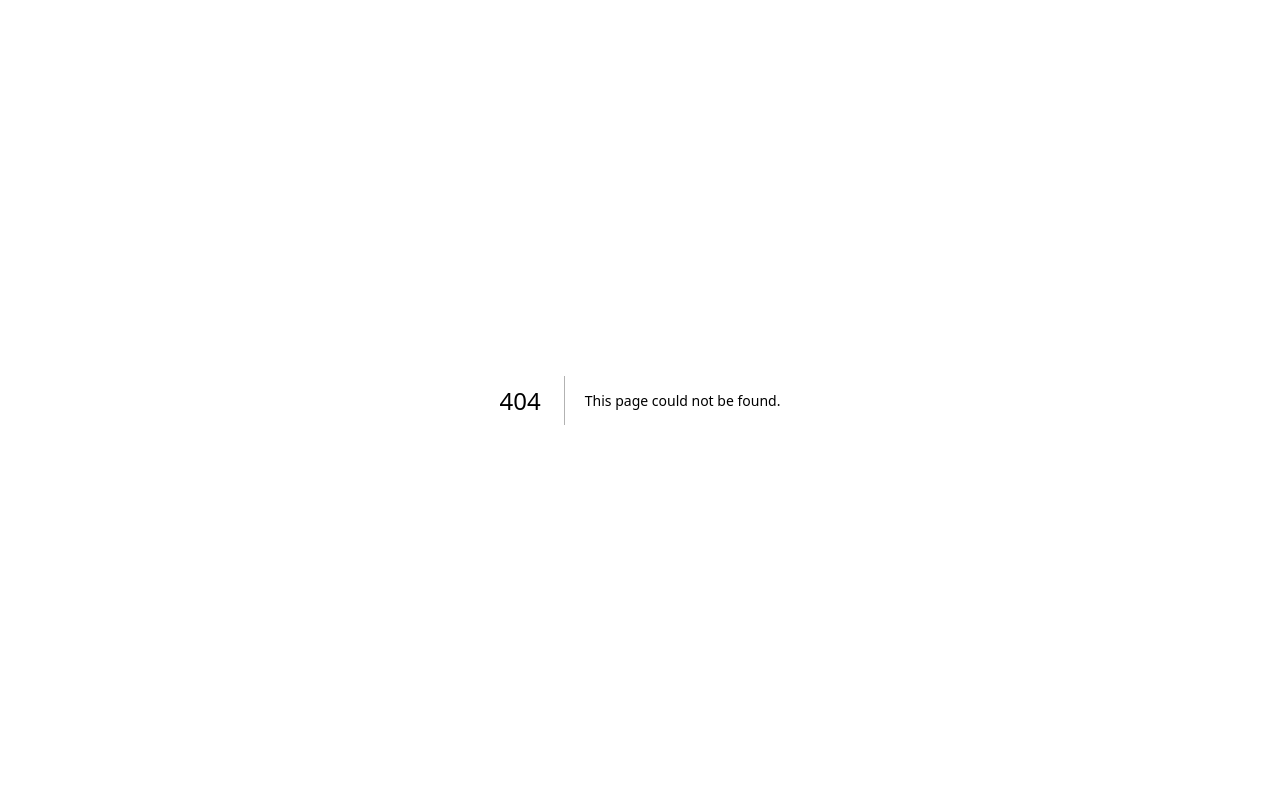
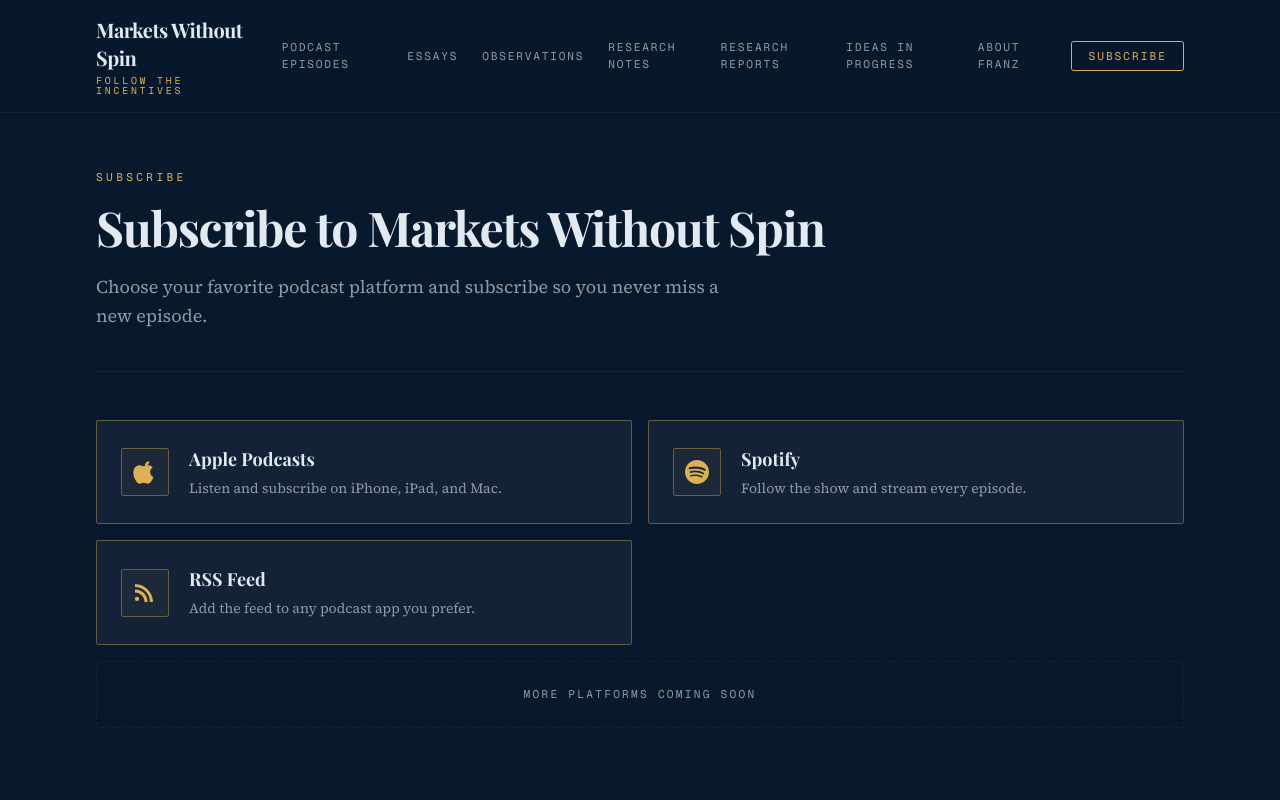
Before and after one commit to franzmussen/markets-without-spin, a Next.js app: page /follow in a window 1280 px wide. Before the commit this address had no page. Shown: the top 800 px of the page. Built offline with nearby package versions, Linux system fonts and the light colour scheme.

Commit message:
feat: add follow page and podcast subscription links
Co-authored-by: franzmussen <294330394+franzmussen@users.noreply.github.com>

```diff
--- /dev/null
+++ b/app/follow/page.tsx
@@ -0,0 +1,104 @@
+import type { Metadata } from "next"
+import { PageShell } from "@/components/page-shell"
+
+export const metadata: Metadata = {
+  title: "Subscribe to Markets Without Spin",
+  description:
+    "Choose your favorite podcast platform and subscribe so you never miss a new episode.",
+}
+
+type Platform = {
+  name: string
+  description: string
+  href: string
+  icon: (props: { className?: string }) => React.ReactNode
+}
+
+const PLATFORMS: Platform[] = [
+  {
+    name: "Apple Podcasts",
+    description: "Listen and subscribe on iPhone, iPad, and Mac.",
+    href: "https://podcasts.apple.com/us/podcast/markets-without-spin/id6783024308",
+    icon: AppleIcon,
+  },
+  {
+    name: "Spotify",
+    description: "Follow the show and stream every episode.",
+    href: "https://open.spotify.com/",
+    icon: SpotifyIcon,
+  },
+  {
+    name: "RSS Feed",
+    description: "Add the feed to any podcast app you prefer.",
+    href: "#",
+    icon: RssIcon,
+  },
+]
+
+export default function FollowPage() {
+  return (
+    <PageShell
+      eyebrow="Subscribe"
+      title="Subscribe to Markets Without Spin"
+      description="Choose your favorite podcast platform and subscribe so you never miss a new episode."
+    >
+      <div className="grid gap-4 sm:grid-cols-2">
+        {PLATFORMS.map((platform) => {
+          const Icon = platform.icon
+          const isPlaceholder = platform.href === "#"
+          return (
+            <a
+              key={platform.name}
+              href={platform.href}
+              target={isPlaceholder ? undefined : "_blank"}
+              rel={isPlaceholder ? undefined : "noopener noreferrer"}
+              className="group flex items-center gap-5 rounded-sm border border-primary/40 bg-card p-6 transition-colors hover:border-primary hover:bg-primary/5"
+            >
+              <span className="flex size-12 shrink-0 items-center justify-center rounded-sm border border-primary/40 bg-primary/5 text-primary transition-colors group-hover:bg-primary group-hover:text-primary-foreground">
+                <Icon className="size-6" />
+              </span>
+              <span className="min-w-0">
+                <span className="block font-heading text-lg font-bold text-foreground">
+                  {platform.name}
+                </span>
+                <span className="mt-1 block text-pretty text-sm leading-relaxed text-muted-foreground">
+                  {platform.description}
+                </span>
+              </span>
+            </a>
+          )
+        })}
+
+        <div className="flex items-center justify-center rounded-sm border border-dashed border-border/70 p-6 text-center sm:col-span-2">
+          <p className="font-mono text-[0.7rem] uppercase tracking-[0.2em] text-muted-foreground">
+            More platforms coming soon
+          </p>
+        </div>
+      </div>
+    </PageShell>
+  )
+}
+
+function AppleIcon({ className }: { className?: string }) {
+  return (
+    <svg className={className} viewBox="0 0 24 24" fill="currentColor" aria-hidden="true">
+      <path d="M16.365 1.43c0 1.14-.417 2.2-1.114 2.99-.84.95-2.207 1.685-3.32 1.598a3.36 3.36 0 0 1-.024-.41c0-1.094.475-2.26 1.184-3.024.717-.78 1.943-1.37 2.96-1.41.02.155.314.155.314.256zM20.5 17.36c-.55 1.27-.815 1.84-1.524 2.96-.99 1.565-2.385 3.515-4.116 3.53-1.538.015-1.934-1.005-4.022-.993-2.088.012-2.523 1.012-4.06.997-1.73-.015-3.052-1.776-4.042-3.34-2.77-4.378-3.06-9.514-1.35-12.245 1.215-1.94 3.13-3.075 4.93-3.075 1.832 0 2.984 1.005 4.5 1.005 1.47 0 2.366-1.007 4.487-1.007 1.604 0 3.302.873 4.515 2.383-3.967 2.173-3.323 7.84.682 9.785z" />
+    </svg>
+  )
+}
+
+function SpotifyIcon({ className }: { className?: string }) {
+  return (
+    <svg className={className} viewBox="0 0 24 24" fill="currentColor" aria-hidden="true">
+      <path d="M12 0C5.4 0 0 5.4 0 12s5.4 12 12 12 12-5.4 12-12S18.66 0 12 0zm5.52 17.34c-.24.36-.66.48-1.02.24-2.82-1.74-6.36-2.1-10.56-1.14-.42.12-.78-.18-.9-.54-.12-.42.18-.78.54-.9 4.56-1.02 8.52-.6 11.64 1.32.42.18.48.66.3 1.02zm1.44-3.3c-.3.42-.84.6-1.26.3-3.24-1.98-8.16-2.58-11.94-1.38-.48.12-1.02-.12-1.14-.6-.12-.48.12-1.02.6-1.14 4.38-1.32 9.78-.66 13.5 1.62.36.18.54.78.24 1.2zm.12-3.36C15.24 8.46 8.82 8.22 5.1 9.36c-.6.18-1.2-.18-1.38-.72-.18-.6.18-1.2.72-1.38 4.32-1.32 11.4-1.02 15.84 1.62.54.3.72 1.02.42 1.56-.3.42-1.02.6-1.62.24z" />
+    </svg>
+  )
+}
+
+function RssIcon({ className }: { className?: string }) {
+  return (
+    <svg className={className} viewBox="0 0 24 24" fill="currentColor" aria-hidden="true">
+      <path d="M6.18 17.82a2.18 2.18 0 1 1-4.36 0 2.18 2.18 0 0 1 4.36 0zM2 8.42v3.05c5.27 0 9.54 4.27 9.54 9.53h3.05C14.59 13.83 9.17 8.42 2 8.42zm0-5.42v3.05c8.27 0 14.95 6.69 14.95 14.95H20C20 11.59 11.94 3 2 3z" />
+    </svg>
+  )
+}
--- a/components/hero.tsx
+++ b/components/hero.tsx
@@ -35,15 +35,24 @@ export function Hero() {
           </Link>
         </div>
 
-        <div className="mt-5 flex flex-wrap items-center gap-3">
+        <div className="mt-5 flex flex-col items-stretch gap-3 sm:flex-row sm:items-center sm:flex-wrap">
           <a
             href="https://podcasts.apple.com/us/podcast/markets-without-spin/id6783024308"
             target="_blank"
             rel="noopener noreferrer"
-            className="group inline-flex items-center gap-2.5 rounded-sm border border-primary/40 bg-primary/5 px-5 py-2.5 font-mono text-xs uppercase tracking-[0.14em] text-foreground transition-colors hover:border-primary hover:bg-primary/10 hover:text-primary"
+            className="group inline-flex w-full items-center justify-center gap-2.5 rounded-sm border border-primary/40 bg-primary/5 px-5 py-2.5 font-mono text-xs uppercase tracking-[0.14em] text-foreground transition-colors hover:border-primary hover:bg-primary/10 hover:text-primary sm:w-auto sm:justify-start"
           >
             <AppleIcon className="size-4 text-primary" />
             Subscribe on Apple Podcasts
+          </a>
+          <a
+            href="https://open.spotify.com/"
+            target="_blank"
+            rel="noopener noreferrer"
+            className="group inline-flex w-full items-center justify-center gap-2.5 rounded-sm border border-primary/40 bg-primary/5 px-5 py-2.5 font-mono text-xs uppercase tracking-[0.14em] text-foreground transition-colors hover:border-primary hover:bg-primary/10 hover:text-primary sm:w-auto sm:justify-start"
+          >
+            <SpotifyIcon className="size-4 text-primary" />
+            Subscribe on Spotify
           </a>
         </div>
       </div>
@@ -63,3 +72,16 @@ function AppleIcon({ className }: { className?: string }) {
     </svg>
   )
 }
+
+function SpotifyIcon({ className }: { className?: string }) {
+  return (
+    <svg
+      className={className}
+      viewBox="0 0 24 24"
+      fill="currentColor"
+      aria-hidden="true"
+    >
+      <path d="M12 0C5.4 0 0 5.4 0 12s5.4 12 12 12 12-5.4 12-12S18.66 0 12 0zm5.52 17.34c-.24.36-.66.48-1.02.24-2.82-1.74-6.36-2.1-10.56-1.14-.42.12-.78-.18-.9-.54-.12-.42.18-.78.54-.9 4.56-1.02 8.52-.6 11.64 1.32.42.18.48.66.3 1.02zm1.44-3.3c-.3.42-.84.6-1.26.3-3.24-1.98-8.16-2.58-11.94-1.38-.48.12-1.02-.12-1.14-.6-.12-.48.12-1.02.6-1.14 4.38-1.32 9.78-.66 13.5 1.62.36.18.54.78.24 1.2zm.12-3.36C15.24 8.46 8.82 8.22 5.1 9.36c-.6.18-1.2-.18-1.38-.72-.18-.6.18-1.2.72-1.38 4.32-1.32 11.4-1.02 15.84 1.62.54.3.72 1.02.42 1.56-.3.42-1.02.6-1.62.24z" />
+    </svg>
+  )
+}
--- a/components/site-header.tsx
+++ b/components/site-header.tsx
@@ -26,7 +26,7 @@ export function SiteHeader() {
         <nav className="hidden items-center gap-6 lg:flex">
           {NAV.slice(1).map((item) => {
             const active = pathname === item.href
-            const isSubscribe = item.href === "/subscribe"
+            const isSubscribe = item.href === "/follow"
             if (isSubscribe) {
               return (
                 <Link
--- a/lib/content.ts
+++ b/lib/content.ts
@@ -17,7 +17,7 @@ export const NAV: NavItem[] = [
   { label: "Research Reports", href: "/research-reports" },
   { label: "Ideas in Progress", href: "/ideas-in-progress" },
   { label: "About Franz", href: "/about" },
-  { label: "Subscribe", href: "/subscribe" },
+  { label: "Subscribe", href: "/follow" },
 ]
 
 export type Essay = {
```
